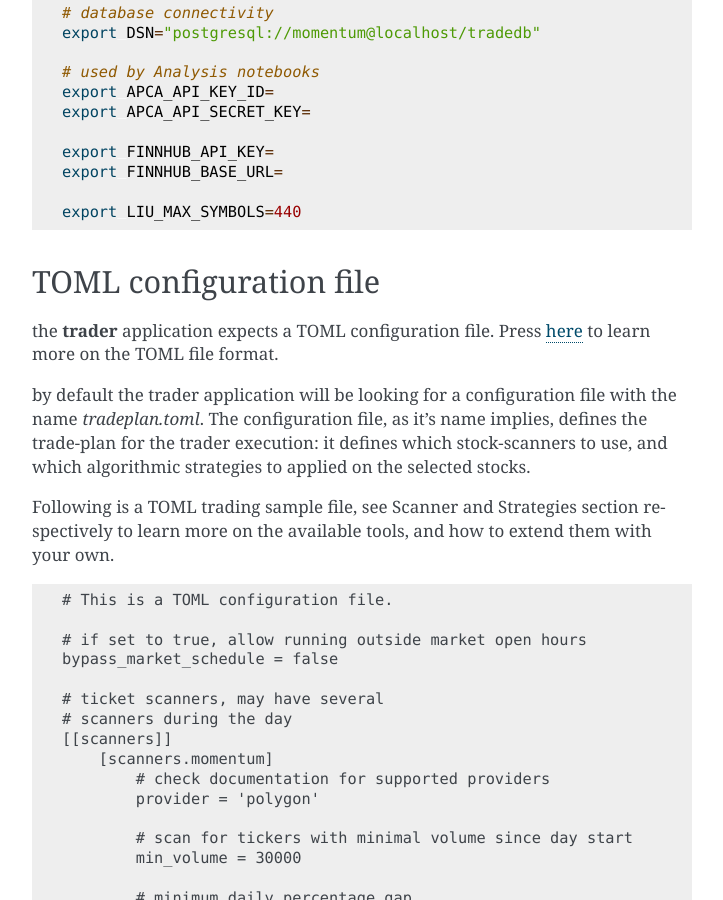
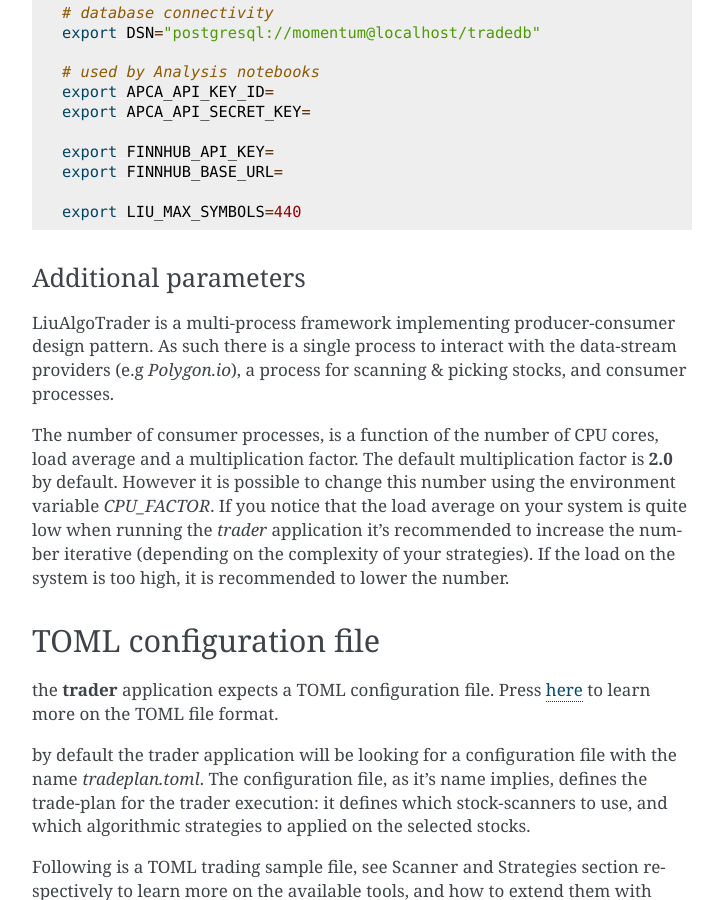
Before and after one commit to amor71/LiuAlgoTrader, a Sphinx documentation site: the page built from docs/source/Configuration.rst, in a window 1280 px wide and 900 px high, scrolled down 719 px. Shown: the whole window, without its empty margins (388-1111 px from the left). Built offline with Sphinx 7.4.7, drawn with Linux system fonts in a browser that asks for light colours; some of the changed text lies outside the part shown.

Commit message:
add automatic calculation for number of processes, added documentation

```diff
--- a/docs/source/Configuration.rst
+++ b/docs/source/Configuration.rst
@@ -47,6 +47,26 @@ which is not kept in the repository:
     export FINNHUB_BASE_URL=
 
     export LIU_MAX_SYMBOLS=440
+
+Additional parameters
+*********************
+
+LiuAlgoTrader is a multi-process framework implementing
+producer-consumer design pattern. As such there is a
+single process to interact with the data-stream
+providers (e.g `Polygon.io`), a process for scanning
+& picking stocks, and consumer processes.
+
+The number of consumer processes, is a function of the number of CPU cores, load average and a
+multiplication factor. The default multiplication
+factor is **2.0** by default. However it is possible to
+change this number using the environment variable
+`CPU_FACTOR`. If you notice that the load average
+on your system is quite low when running the `trader`
+application it's recommended to increase the number
+iterative (depending on the complexity of your
+strategies). If the load on the system is too high, it is recommended to lower the number.
+
 
 TOML configuration file
 -----------------------
```
Also changed, not shown: 2 other files.
